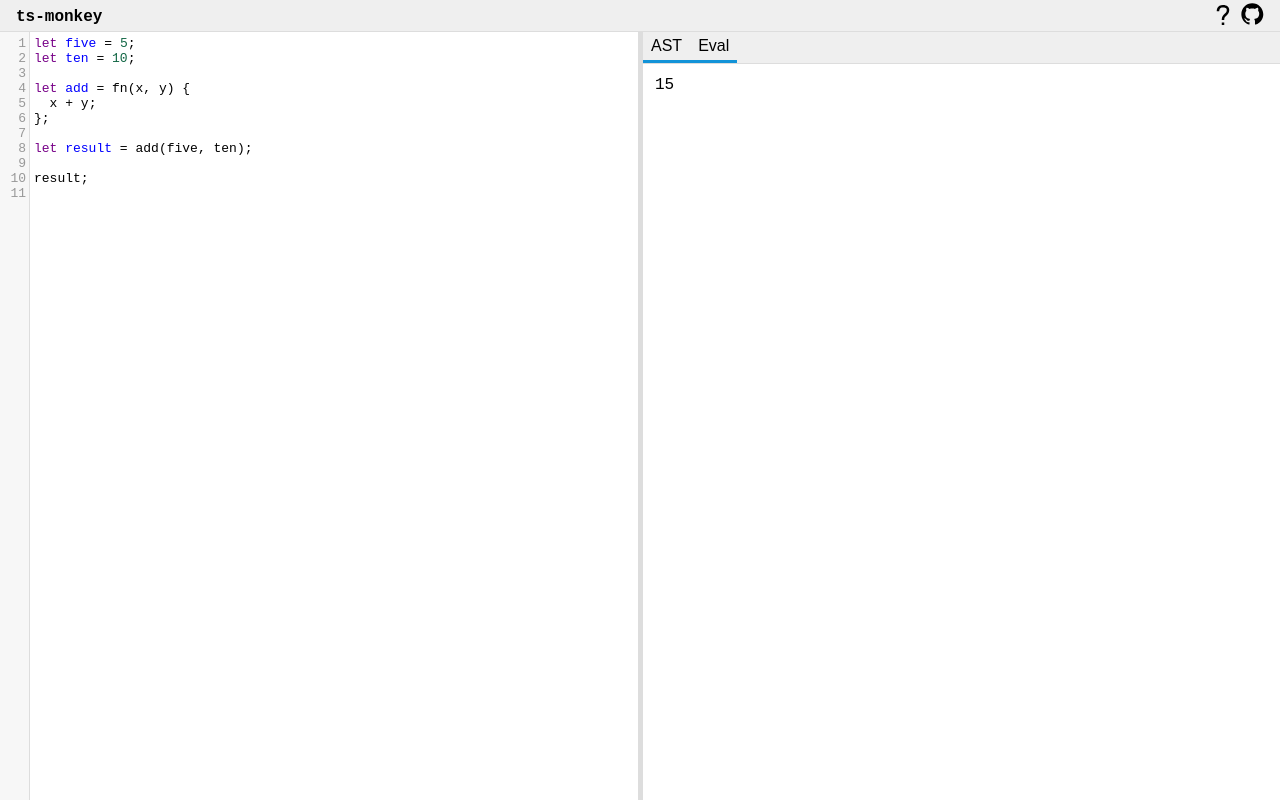
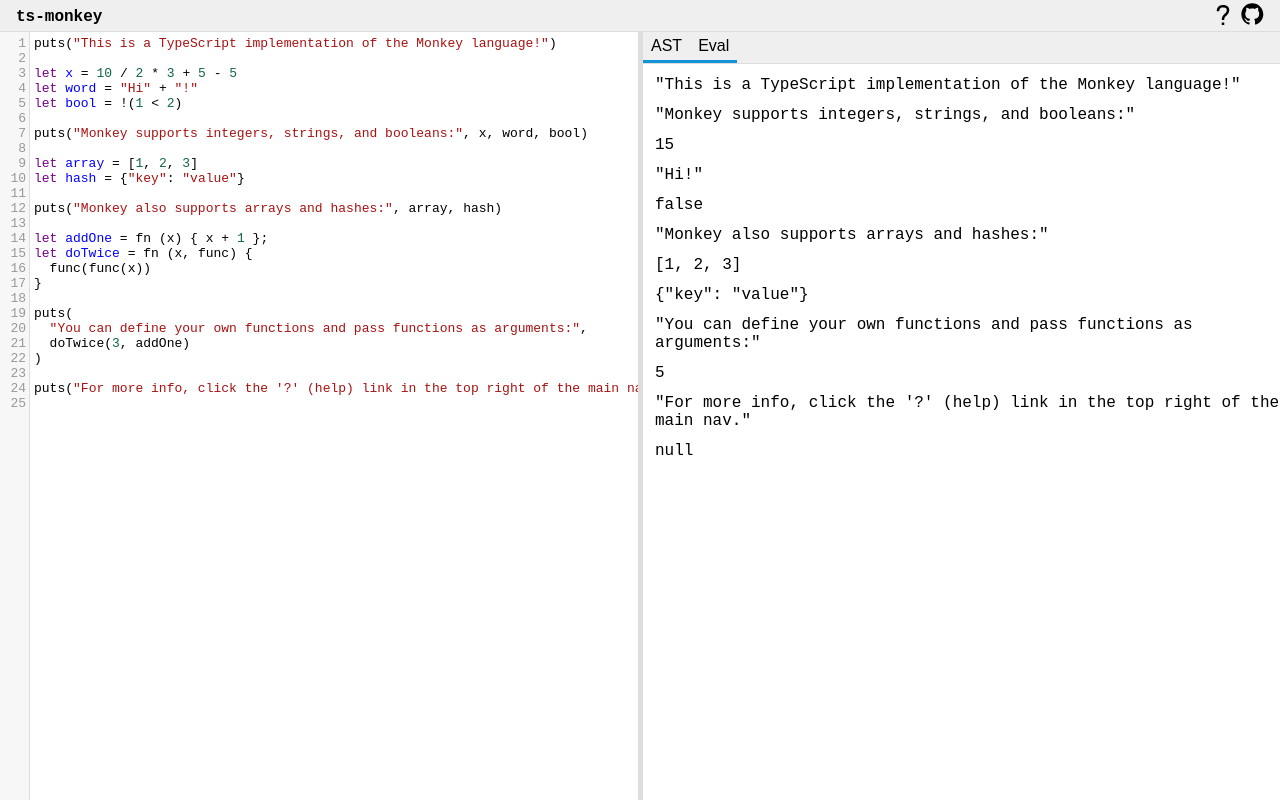
Before and after one commit to CDThomas/ts-monkey, a Next.js app: page / in a window 1280 px wide. Built offline with nearby package versions, Linux system fonts and the light colour scheme.

Commit message:
Update default input in editor

```diff
--- a/components/Workspace.tsx
+++ b/components/Workspace.tsx
@@ -9,16 +9,30 @@ import { Program } from "../language/ast";
 import Lexer from "../language/lexer";
 import Parser from "../language/parser";
 
-const defaultInput = `let five = 5;
-let ten = 10;
+const defaultInput = `puts("This is a TypeScript implementation of the Monkey language!")
 
-let add = fn(x, y) {
-  x + y;
-};
+let x = 10 / 2 * 3 + 5 - 5
+let word = "Hi" + "!"
+let bool = !(1 < 2)
 
-let result = add(five, ten);
+puts("Monkey supports integers, strings, and booleans:", x, word, bool)
 
-result;
+let array = [1, 2, 3]
+let hash = {"key": "value"}
+
+puts("Monkey also supports arrays and hashes:", array, hash)
+
+let addOne = fn (x) { x + 1 };
+let doTwice = fn (x, func) {
+  func(func(x))
+}
+
+puts(
+  "You can define your own functions and pass functions as arguments:",
+  doTwice(3, addOne)
+)
+
+puts("For more info, click the '?' (help) link in the top right of the main nav.")
 `;
 
 const parse = (input: string): Program => {
```
